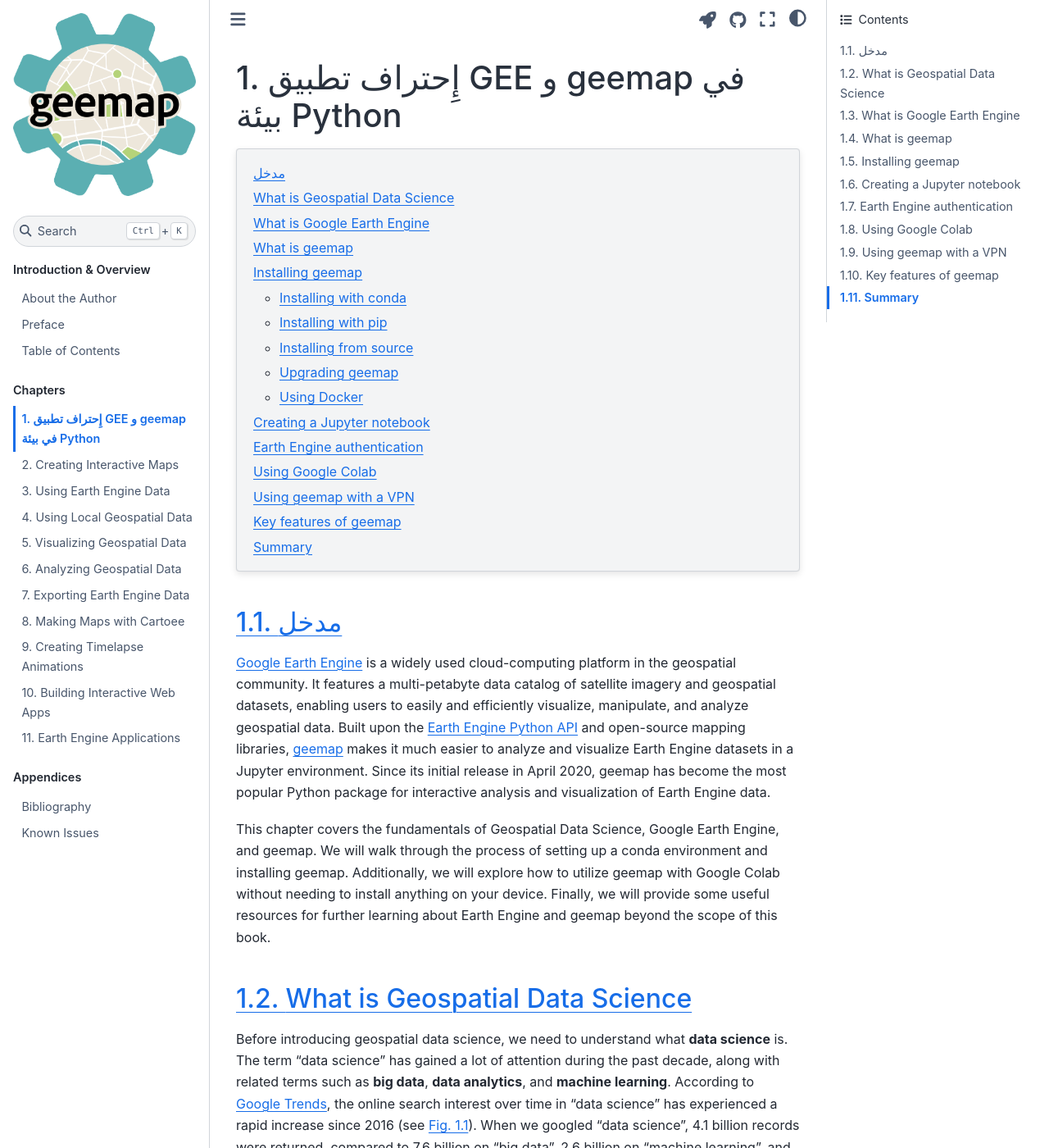
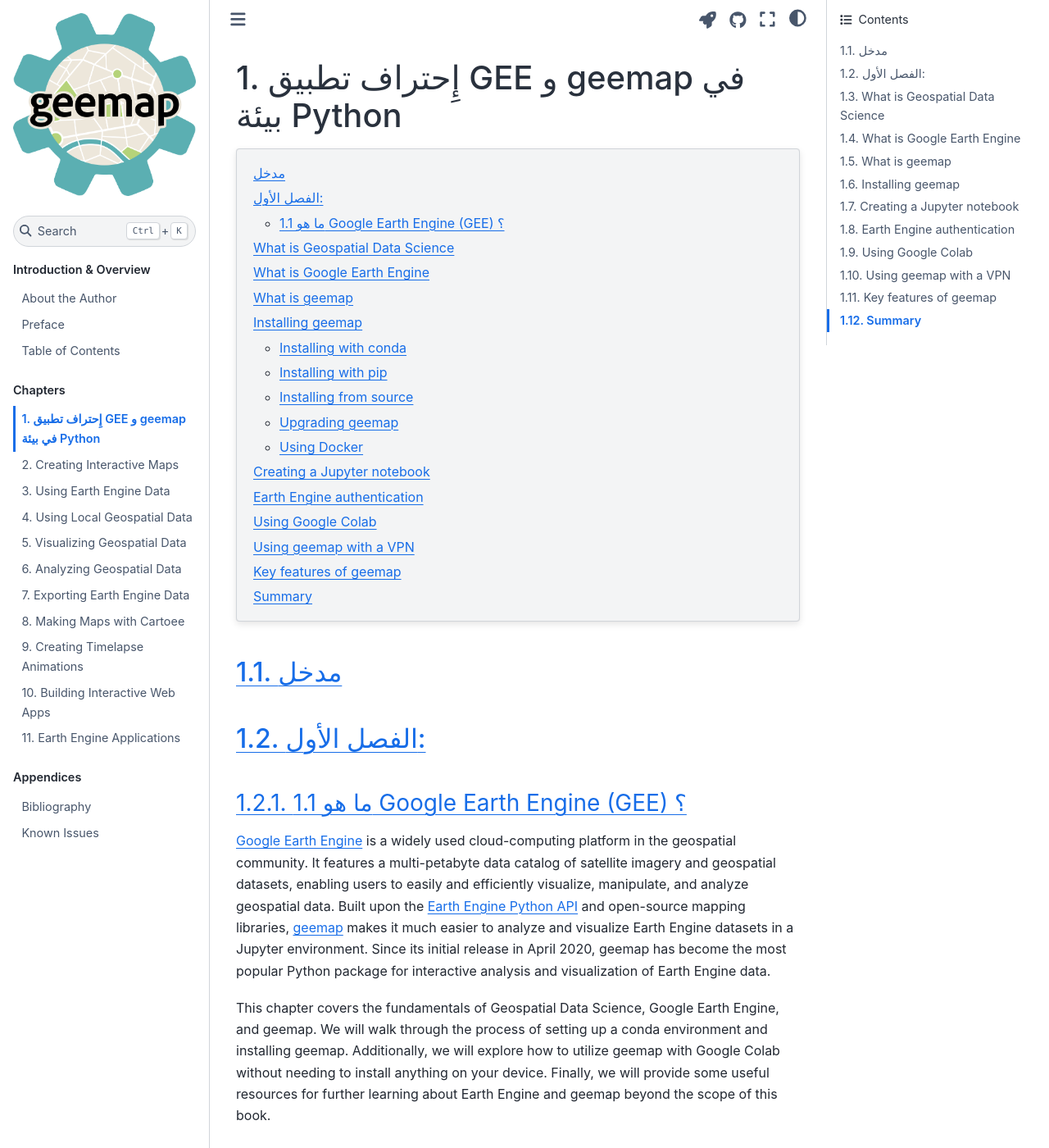
Before and after one commit to giswqs/geebook-arabic, a Jupyter Book: the page built from chapters/01_introduction.md, in a window 1280 px wide and 1400 px high. Shown: the whole window at 82% size. Built offline with Jupyter Book 1.0.4 settings and Sphinx 7.4.7 and the Sphinx Book theme 1.1.4, drawn with Linux system fonts in a browser that asks for light colours; cross-references to code outside the pages are shown as plain code; some of the changed text lies outside the part shown.

Commit message:
Update 01_introduction.md

```diff
--- a/chapters/01_introduction.md
+++ b/chapters/01_introduction.md
@@ -23,6 +23,8 @@ kernelspec:
 +++
 
 ## مدخل
+## الفصل الأول:
+### 1.1 ما هو Google Earth Engine (GEE) ؟
 
 [Google Earth Engine](https://earthengine.google.com) is a widely used cloud-computing platform in the geospatial community. It features a multi-petabyte data catalog of satellite imagery and geospatial datasets, enabling users to easily and efficiently visualize, manipulate, and analyze geospatial data. Built upon the [Earth Engine Python API](https://developers.google.com/earth-engine/guides/python_install) and open-source mapping libraries, [geemap](https://geemap.org) makes it much easier to analyze and visualize Earth Engine datasets in a Jupyter environment. Since its initial release in April 2020, geemap has become the most popular Python package for interactive analysis and visualization of Earth Engine data.
 
```
